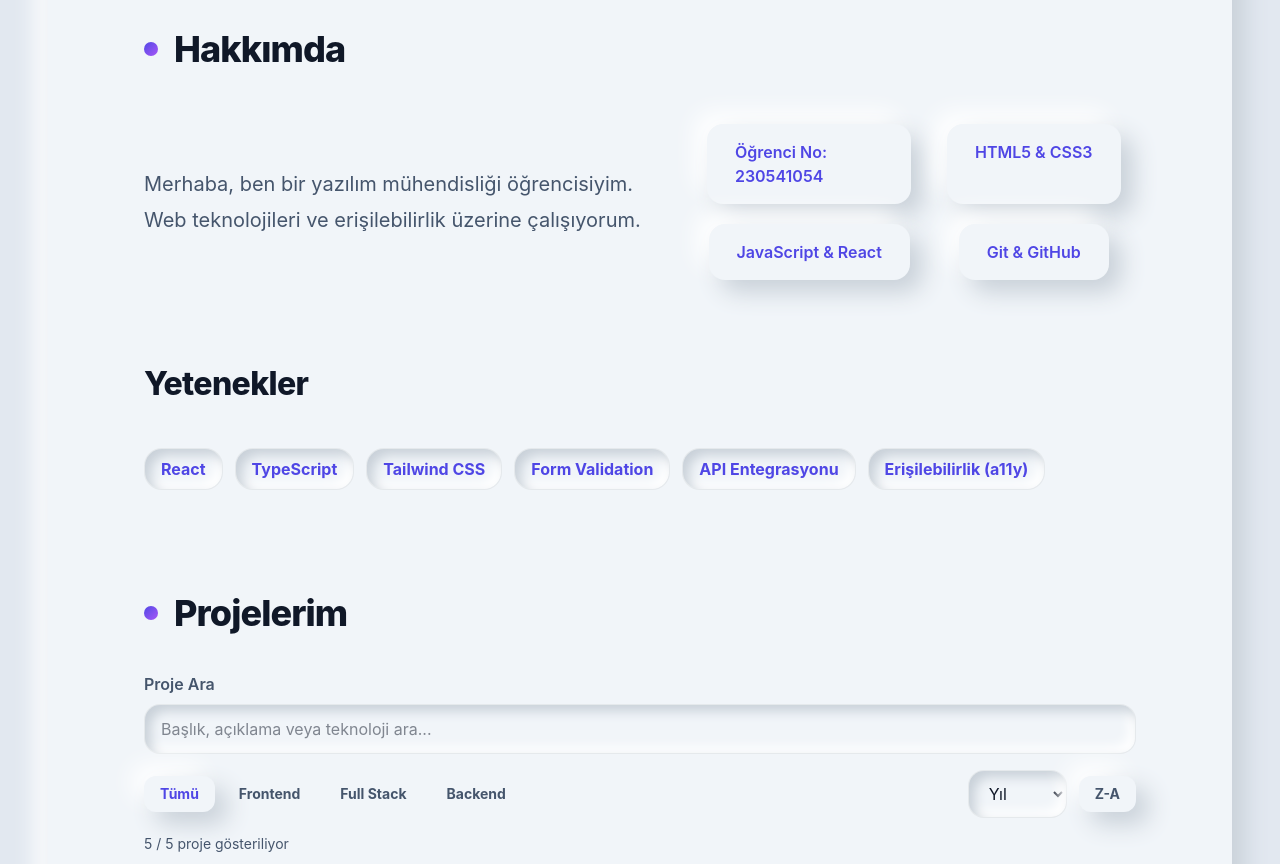
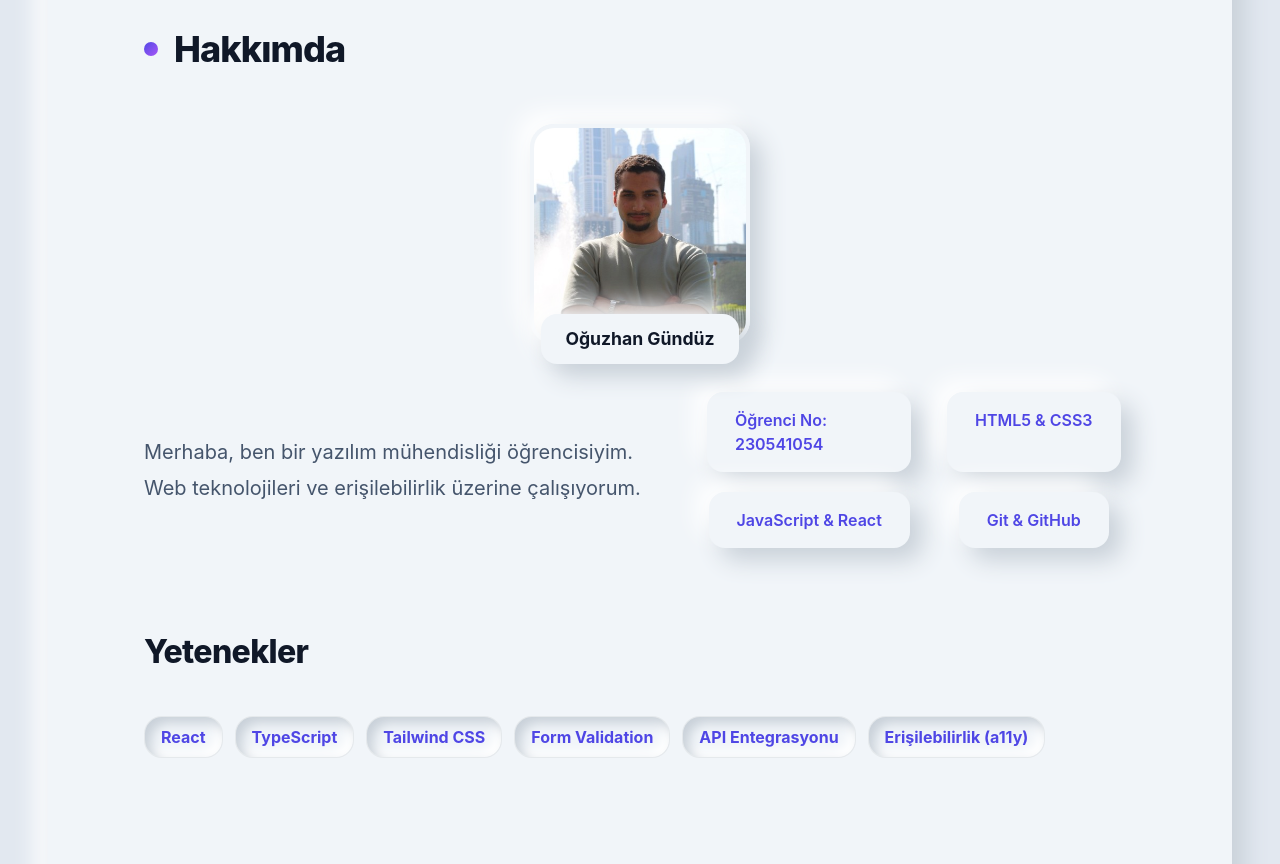
Before and after one commit to Ulwus/weblab, a React (Vite) app: page / in a window 1280 px wide. Shown: the part 900-1764 px from the top of the page. Built offline with nearby package versions, Linux system fonts and the light colour scheme.

Commit message:
feat: show profile image in About section

```diff
--- a/src/components/sections/About.tsx
+++ b/src/components/sections/About.tsx
@@ -1,3 +1,5 @@
+import profileImg from '../../assets/resim.jpeg';
+
 export default function About() {
   return (
     <section
@@ -12,6 +14,25 @@ export default function About() {
           <span className="block w-3.5 h-3.5 rounded-full bg-gradient-to-br from-primary to-accent shrink-0" />
           Hakkımda
         </h2>
+
+        {/* Profil görseli */}
+        <div className="flex items-center justify-center mb-12">
+          <figure className="relative flex flex-col items-center m-0">
+            <img
+              src={profileImg}
+              alt="Oğuzhan Gündüz'ün vesikalık fotoğrafı"
+              className="w-[220px] h-[220px] rounded-3xl object-cover shadow-neo
+                dark:shadow-xl border-4 border-surface dark:border-gray-700"
+            />
+            <figcaption
+              className="absolute -bottom-5 font-bold text-[1.1rem]
+                text-gray-900 dark:text-white bg-surface dark:bg-gray-800
+                px-6 py-3 rounded-2xl shadow-neo dark:shadow-lg whitespace-nowrap"
+            >
+              Oğuzhan Gündüz
+            </figcaption>
+          </figure>
+        </div>
 
         <div className="grid grid-cols-1 sm:grid-cols-[1.2fr_1fr] gap-12 items-center">
           <p className="text-[1.25rem] text-slate-600 dark:text-gray-400 leading-[1.8] m-0">
```
